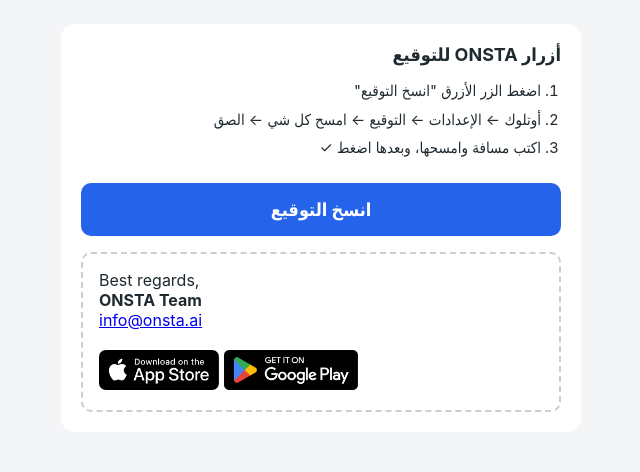
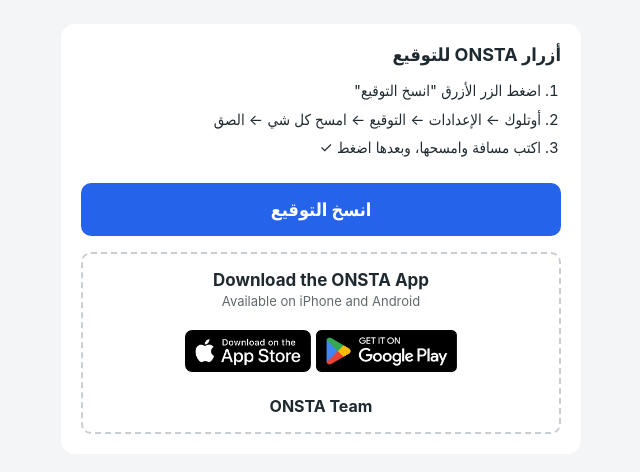
Before and after one commit to hasanainhelcoo/onsta-email-assets, a plain HTML site: page index.html in a window 1280 px wide. Shown: the whole page, without its empty margins (319-959 px from the left). Drawn offline with Linux system fonts and the light colour scheme.

Commit message:
Heading, buttons, then ONSTA Team; real text adapts to light/dark
Co-Authored-By: Claude Opus 5.5 <noreply@anthropic.com>

```diff
--- a/index.html
+++ b/index.html
@@ -9,7 +9,7 @@
   .box{max-width:480px;margin:0 auto;background:#fff;border-radius:14px;padding:20px}
   h1{font-size:18px;margin:0 0 12px}
   ol{padding-right:20px;line-height:1.9;margin:0 0 20px;font-size:15px}
-  .copy{border:2px dashed #c8ced4;border-radius:10px;padding:16px;background:#fff}
+  .copy{border:2px dashed #c8ced4;border-radius:10px;padding:16px;background:#fff;text-align:center}
 </style>
 </head>
 <body>
@@ -21,7 +21,7 @@
     <li>اكتب مسافة وامسحها، وبعدها اضغط ✓</li>
   </ol>
   <button id="cp" style="display:block;width:100%;padding:16px;margin:0 0 16px;font-size:18px;font-weight:bold;color:#fff;background:#2563eb;border:0;border-radius:10px;font-family:inherit">انسخ التوقيع</button>
-  <div class="copy" id="btns"><div dir="ltr" style="direction:ltr;text-align:left">Best regards,<br><b>ONSTA Team</b><br><a href="mailto:info@onsta.ai">info@onsta.ai</a><br><br><a href="https://hasanainhelcoo.github.io/onsta-email-assets/ios/"><img src="https://hasanainhelcoo.github.io/onsta-email-assets/app-store.png?v=2" alt="Download on the App Store" width="120" height="40" style="border:0;width:120px;height:40px"></a>&nbsp;<a href="https://hasanainhelcoo.github.io/onsta-email-assets/android/"><img src="https://hasanainhelcoo.github.io/onsta-email-assets/google-play.png?v=2" alt="Get it on Google Play" width="134" height="40" style="border:0;width:134px;height:40px"></a></div></div>
+  <div class="copy" id="btns"><div dir="ltr" align="center" style="direction:ltr;text-align:center"><center><b style="font-size:17px">Download the ONSTA App</b><br><span style="font-size:13px;opacity:0.7">Available on iPhone and Android</span><br><br><a href="https://hasanainhelcoo.github.io/onsta-email-assets/ios/"><img src="https://hasanainhelcoo.github.io/onsta-email-assets/app-store.png?v=2" alt="Download on the App Store" width="126" height="42" style="border:0;width:126px;height:42px"></a>&nbsp;<a href="https://hasanainhelcoo.github.io/onsta-email-assets/android/"><img src="https://hasanainhelcoo.github.io/onsta-email-assets/google-play.png?v=2" alt="Get it on Google Play" width="141" height="42" style="border:0;width:141px;height:42px"></a><br><br><b>ONSTA Team</b></center></div></div>
 </div>
 <script>
 document.getElementById('cp').addEventListener('click', function () {
@@ -40,7 +40,7 @@ document.getElementById('cp').addEventListener('click', function () {
   if (navigator.clipboard && window.ClipboardItem) {
     navigator.clipboard.write([new ClipboardItem({
       'text/html': new Blob([box.innerHTML], {type: 'text/html'}),
-      'text/plain': new Blob(['Best regards,\nONSTA Team\ninfo@onsta.ai'], {type: 'text/plain'})
+      'text/plain': new Blob(['Download the ONSTA App\nAvailable on iPhone and Android\nONSTA Team'], {type: 'text/plain'})
     })]).then(done, function () { btn.textContent = 'ما انسخ، جرّب مرة ثانية'; });
   }
 });
```
